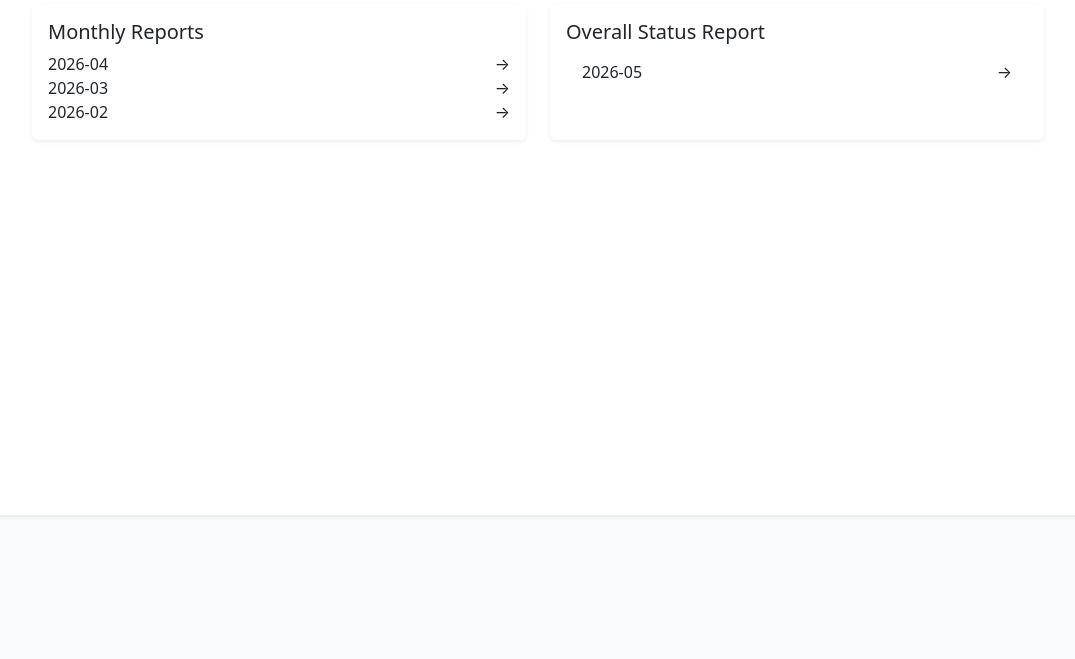
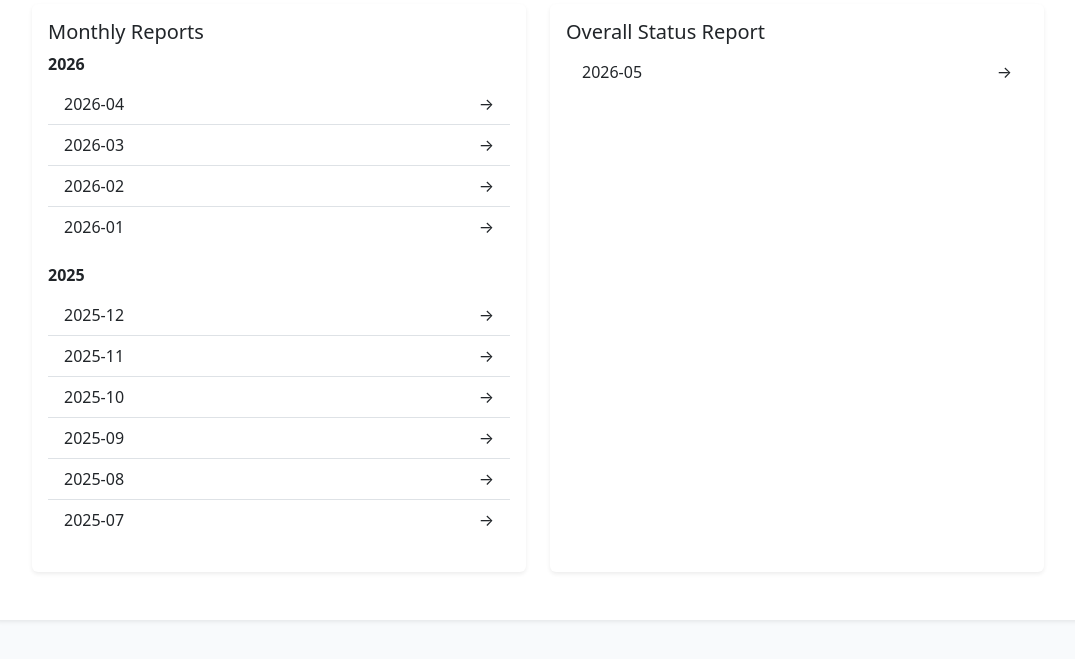
Before and after one commit to cnr-ilc/dspace7_reporting_tool, a plain HTML site: page reports/index.html in a window 1280 px wide. Shown: the part 285-944 px from the top of the page, without its empty margins (102-1177 px from the left). Before the commit the page ends 848 px from the top, so only its background shows below. Drawn offline with nearby package versions, Linux system fonts and the light colour scheme.

Commit message:
enhanced home

```diff
--- a/reports/index.html
+++ b/reports/index.html
@@ -39,9 +39,16 @@
       <div class="card border-0 shadow-sm h-100">
         <div class="card-body">
           <h3 class="h5 card-title"> Monthly Reports</h3>
-            <a class="monthly-report-link list-group-item list-group-item-action d-flex justify-content-between align-items-center" href="monthly/2026-04/report.html"><span>2026-04</span><span aria-hidden="true">&rarr;</span></a>
+            <div class="mb-3"><div class="fw-bold mb-2">2026</div><div class="list-group list-group-flush"><a class="monthly-report-link list-group-item list-group-item-action d-flex justify-content-between align-items-center" href="monthly/2026-04/report.html"><span>2026-04</span><span aria-hidden="true">&rarr;</span></a>
 <a class="monthly-report-link list-group-item list-group-item-action d-flex justify-content-between align-items-center" href="monthly/2026-03/report.html"><span>2026-03</span><span aria-hidden="true">&rarr;</span></a>
 <a class="monthly-report-link list-group-item list-group-item-action d-flex justify-content-between align-items-center" href="monthly/2026-02/report.html"><span>2026-02</span><span aria-hidden="true">&rarr;</span></a>
+<a class="monthly-report-link list-group-item list-group-item-action d-flex justify-content-between align-items-center" href="monthly/2026-01/report.html"><span>2026-01</span><span aria-hidden="true">&rarr;</span></a></div></div>
+<div class="mb-3"><div class="fw-bold mb-2">2025</div><div class="list-group list-group-flush"><a class="monthly-report-link list-group-item list-group-item-action d-flex justify-content-between align-items-center" href="monthly/2025-12/report.html"><span>2025-12</span><span aria-hidden="true">&rarr;</span></a>
+<a class="monthly-report-link list-group-item list-group-item-action d-flex justify-content-between align-items-center" href="monthly/2025-11/report.html"><span>2025-11</span><span aria-hidden="true">&rarr;</span></a>
+<a class="monthly-report-link list-group-item list-group-item-action d-flex justify-content-between align-items-center" href="monthly/2025-10/report.html"><span>2025-10</span><span aria-hidden="true">&rarr;</span></a>
+<a class="monthly-report-link list-group-item list-group-item-action d-flex justify-content-between align-items-center" href="monthly/2025-09/report.html"><span>2025-09</span><span aria-hidden="true">&rarr;</span></a>
+<a class="monthly-report-link list-group-item list-group-item-action d-flex justify-content-between align-items-center" href="monthly/2025-08/report.html"><span>2025-08</span><span aria-hidden="true">&rarr;</span></a>
+<a class="monthly-report-link list-group-item list-group-item-action d-flex justify-content-between align-items-center" href="monthly/2025-07/report.html"><span>2025-07</span><span aria-hidden="true">&rarr;</span></a></div></div>
         </div>
       </div>
     </section>
```
